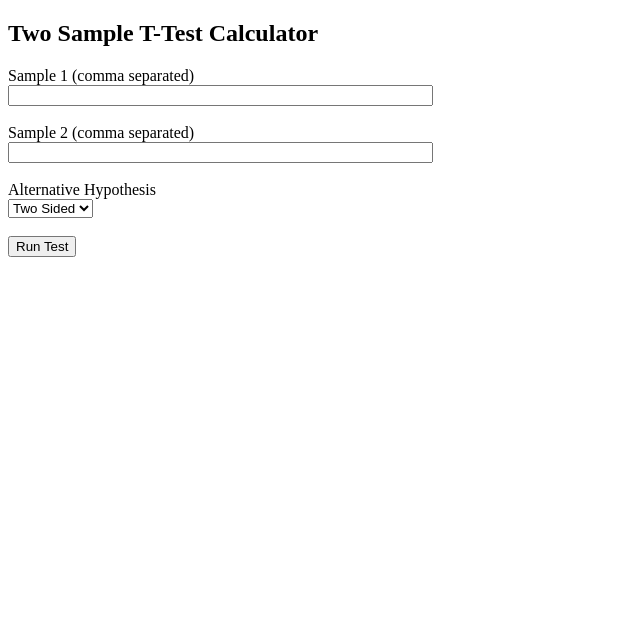
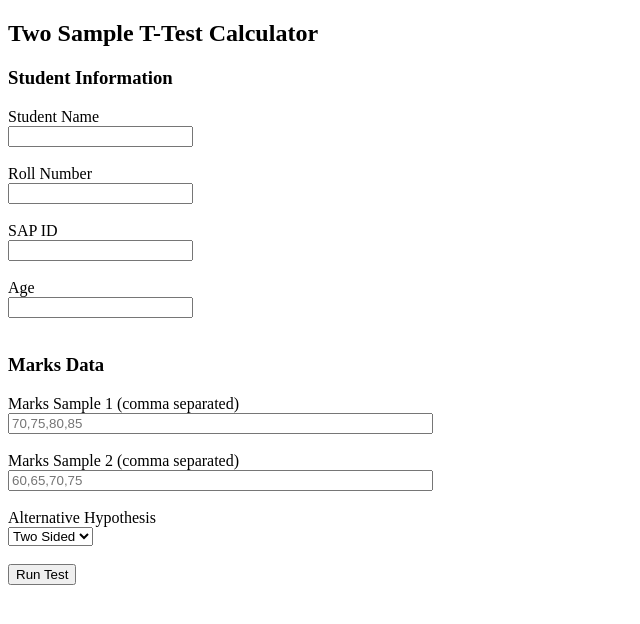
Before and after one commit to Rohan-Dedhia/render-test, a Flask app: page / in a window 1280 px wide. Shown: the top 624 px of the page, without its empty margins (0-640 px from the left). Run offline with Flask 3, Linux system fonts and the light colour scheme.

Commit message:
Refactor T-Test calculator to include student details and improve HTML structure

```diff
--- a/app.py
+++ b/app.py
@@ -18,40 +18,47 @@ def two_sample(a, b, alternative):
     n2 = len(b)
 
     alpha = 0.05/2
-    df = n1+n2-2
+    df = n1 + n2 - 2
 
     se = np.sqrt((sd1**2)/(n1) + (sd2**2)/n2)
 
     t_table_pos = t.ppf(1-alpha, df)
     t_table_neg = t.ppf(alpha, df)
 
-    tcal = ((xbar1-xbar2)-0)/se
+    tcal = ((xbar1 - xbar2) - 0) / se
 
     if alternative == "two-sided":
-        pvalue = 2*(1-t.cdf(abs(tcal), df))
+        pvalue = 2 * (1 - t.cdf(abs(tcal), df))
     elif alternative == "left":
         pvalue = t.cdf(tcal, df)
     else:
-        pvalue = 1-t.cdf(tcal, df)
+        pvalue = 1 - t.cdf(tcal, df)
 
     scipy_result = stats.ttest_ind(a, b, alternative='two-sided', equal_var=False)
 
     return {
-        "tcal": round(tcal,4),
-        "pvalue": round(pvalue,6),
-        "t_table_pos": round(t_table_pos,4),
-        "t_table_neg": round(t_table_neg,4),
+        "tcal": round(tcal, 4),
+        "pvalue": round(pvalue, 6),
+        "t_table_pos": round(t_table_pos, 4),
+        "t_table_neg": round(t_table_neg, 4),
         "scipy": str(scipy_result)
     }
 
 
-@app.route("/", methods=["GET","POST"])
+@app.route("/", methods=["GET", "POST"])
 def index():
 
     result = None
 
     if request.method == "POST":
 
+        # Student details
+        name = request.form["name"]
+        roll = request.form["roll"]
+        sapid = request.form["sapid"]
+        age = request.form["age"]
+
+        # Marks samples
         sample1 = request.form["sample1"]
         sample2 = request.form["sample2"]
         alternative = request.form["alt"]
@@ -59,10 +66,16 @@ def index():
         a = list(map(float, sample1.split(",")))
         b = list(map(float, sample2.split(",")))
 
-        result = two_sample(a,b,alternative)
+        result = two_sample(a, b, alternative)
+
+        # Add student details to result
+        result["name"] = name
+        result["roll"] = roll
+        result["sapid"] = sapid
+        result["age"] = age
 
     return render_template("index.html", result=result)
 
 
 if __name__ == "__main__":
-    app.run(debug=True)
+    app.run(host="0.0.0.0", port=10000)
--- a/templates/index.html
+++ b/templates/index.html
@@ -10,11 +10,27 @@
 
 <form method="post">
 
-<label>Sample 1 (comma separated)</label><br>
-<input type="text" name="sample1" size="50"><br><br>
+<h3>Student Information</h3>
 
-<label>Sample 2 (comma separated)</label><br>
-<input type="text" name="sample2" size="50"><br><br>
+<label>Student Name</label><br>
+<input type="text" name="name" required><br><br>
+
+<label>Roll Number</label><br>
+<input type="text" name="roll" required><br><br>
+
+<label>SAP ID</label><br>
+<input type="text" name="sapid" required><br><br>
+
+<label>Age</label><br>
+<input type="number" name="age" required><br><br>
+
+<h3>Marks Data</h3>
+
+<label>Marks Sample 1 (comma separated)</label><br>
+<input type="text" name="sample1" size="50" placeholder="70,75,80,85"><br><br>
+
+<label>Marks Sample 2 (comma separated)</label><br>
+<input type="text" name="sample2" size="50" placeholder="60,65,70,75"><br><br>
 
 <label>Alternative Hypothesis</label><br>
 
@@ -32,7 +48,14 @@
 
 {% if result %}
 
-<h3>Results</h3>
+<h3>Student Details</h3>
+
+<p>Name: {{result.name}}</p>
+<p>Roll Number: {{result.roll}}</p>
+<p>SAP ID: {{result.sapid}}</p>
+<p>Age: {{result.age}}</p>
+
+<h3>T-Test Results</h3>
 
 <p>T Calculated: {{result.tcal}}</p>
 <p>P Value: {{result.pvalue}}</p>
```
